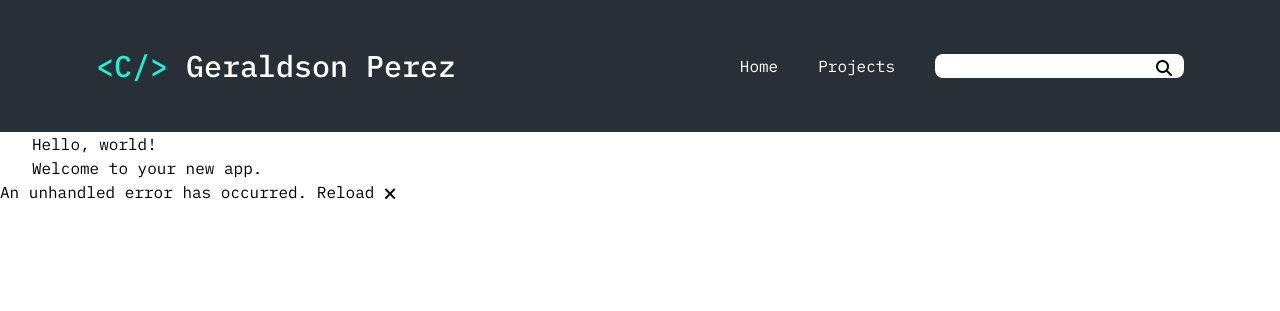
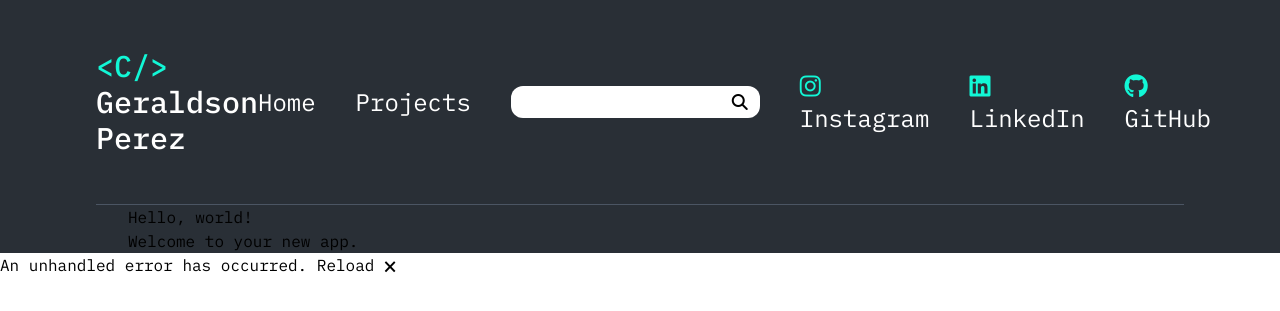
Before and after one commit to Geraldsonp/MyPortafolio, an ASP.NET Core app: page / in a window 1280 px wide. Shown: the top 311 px of the page. Run offline with ASP.NET Core 8, Linux system fonts and the light colour scheme; style sheets or scripts are compiled from the project's sources.

Commit message:
Update styling in MainLayout and NavMenu components

```diff
--- a/Layout/MainLayout.razor
+++ b/Layout/MainLayout.razor
@@ -1,7 +1,7 @@
 @inherits LayoutComponentBase
-<div>
-
+<div class="px-24  bg-BG1">
 	<NavMenu />
+	<hr class="border-gray-600" />
     <main>
         <article class="content px-4">
             @Body
--- a/Layout/NavMenu.razor
+++ b/Layout/NavMenu.razor
@@ -1,14 +1,23 @@
-<div class="bg-BG1 flex px-24 flex-col items-center self-stretch text-white">
-	<div class="flex py-12 justify-between items-center self-stretch">
+<div class="flex flex-col items-center self-stretch text-white">
+	<div class="flex py-12 justify-between items-center self-stretch text-2xl">
 		<div class="text-3xl font-medium ">
 			<p><span class="text-Brand1 ">&lt;C/&gt;</span> Geraldson Perez</p>
 		</div>
 		<div class="flex items-center gap-10">
 			<a href="#Home">Home</a>
 			<a href="#Home">Projects</a>
-			<div class="relative text-black">
-				<input type="text" class="rounded-lg pl-3 pr-8" />
+			<div class="relative text-black text-base">
+				<input type="text" class="rounded-xl pl-3 pr-8 py-1" />
 				<i class="fa fa-search absolute right-3 top-[25%]"></i>
+			</div>
+			<div>
+				<i class="fa-brands fa-instagram text-Brand1"></i> Instagram
+			</div>
+			<div>
+				<i class="fa-brands fa-linkedin text-Brand1"></i> LinkedIn
+			</div>
+			<div>
+				<i class="fa-brands fa-github text-Brand1"></i> GitHub
 			</div>
 		</div>
 	</div>
```
